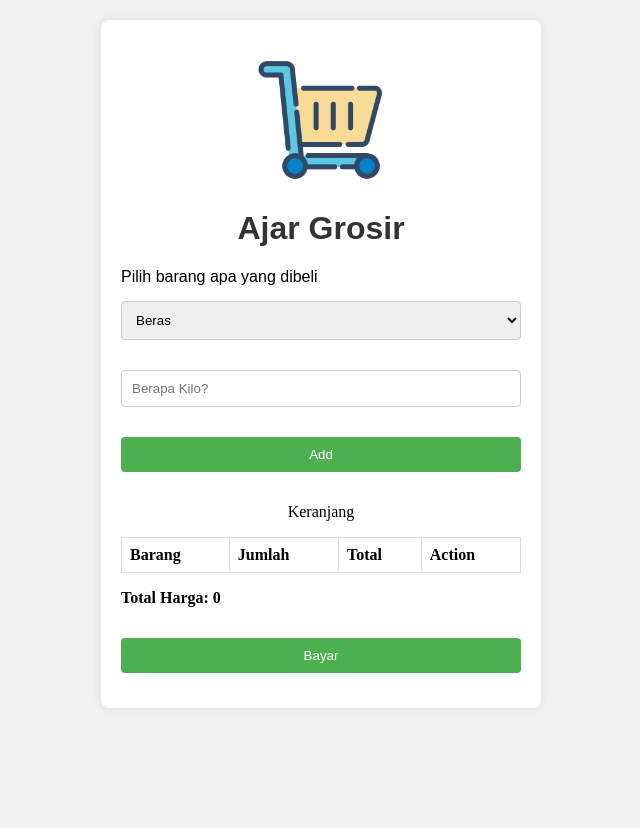
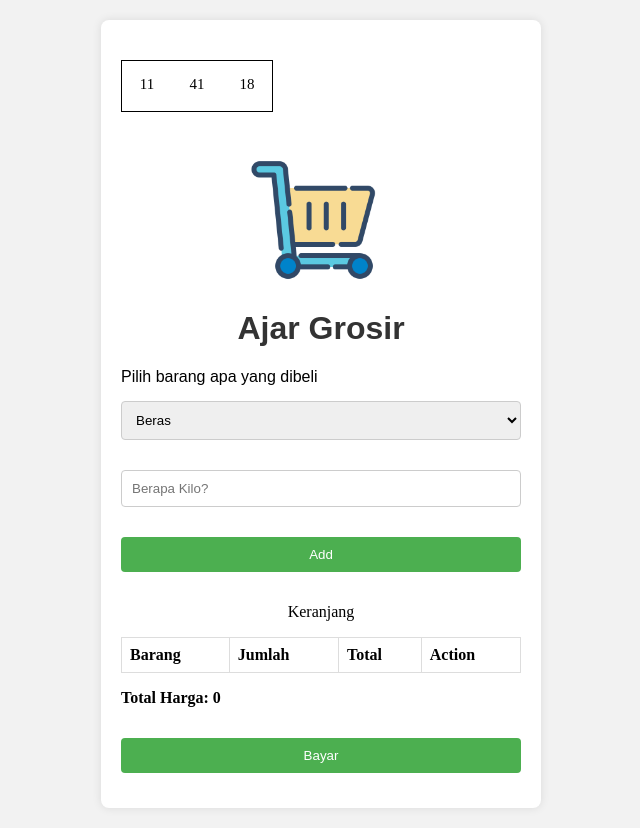
Before and after one commit to AjarTsani/AjarTsani.github.io, a plain HTML site: page index.html in a window 1280 px wide. Shown: the whole page, without its empty margins (319-959 px from the left). Before the commit the page ends 800 px from the top, so only its background shows below. Drawn offline with Linux system fonts and the light colour scheme.

Commit message:
update lagi

```diff
--- a/assets/css/style.css
+++ b/assets/css/style.css
@@ -7,7 +7,8 @@ img {
   max-width: 40%;
   height: auto;
   display: block;
-  margin: 0 auto;
+  margin-top: 100px;
+  margin-left: 113px;
 }
 h1 {
   text-align: center;
@@ -122,3 +123,31 @@ td {
   opacity: 0;
   pointer-events: none;
 }
+<style > h1,
+h2,
+p,
+a {
+  font-family: sans-serif;
+  font-weight: normal;
+}
+
+.jam-digital-malasngoding {
+  overflow: hidden;
+  width: 150px;
+  height: 50px;
+  margin: 20px auto;
+  border: 1px solid #000000;
+  float: left;
+}
+.kotak {
+  float: left;
+  width: 50px;
+  height: 45px;
+  background-color: #ffffff;
+}
+.jam-digital-malasngoding p {
+  color: #000000;
+  font-size: 15px;
+  text-align: center;
+  margin-top: 15px;
+}
--- a/assets/js/script.js
+++ b/assets/js/script.js
@@ -151,3 +151,13 @@ function cekTotalHarga(jenisBarang, jumlah) {
   }
 }
 showBarang();
+
+window.setTimeout('waktu()', 1000);
+
+function waktu() {
+  var waktu = new Date();
+  setTimeout('waktu()', 1000);
+  document.getElementById('jam').innerHTML = waktu.getHours();
+  document.getElementById('menit').innerHTML = waktu.getMinutes();
+  document.getElementById('detik').innerHTML = waktu.getSeconds();
+}
--- a/index.html
+++ b/index.html
@@ -10,6 +10,18 @@
   </head>
   <body>
     <div class="box">
+      <div class="jam-digital-malasngoding">
+        <div class="kotak">
+          <p id="jam"></p>
+        </div>
+        <div class="kotak">
+          <p id="menit"></p>
+        </div>
+        <div class="kotak">
+          <p id="detik"></p>
+        </div>
+      </div>
+
       <img src="assets/images/shoping.png" alt="logo" />
       <h1>Ajar Grosir</h1>
 
```
